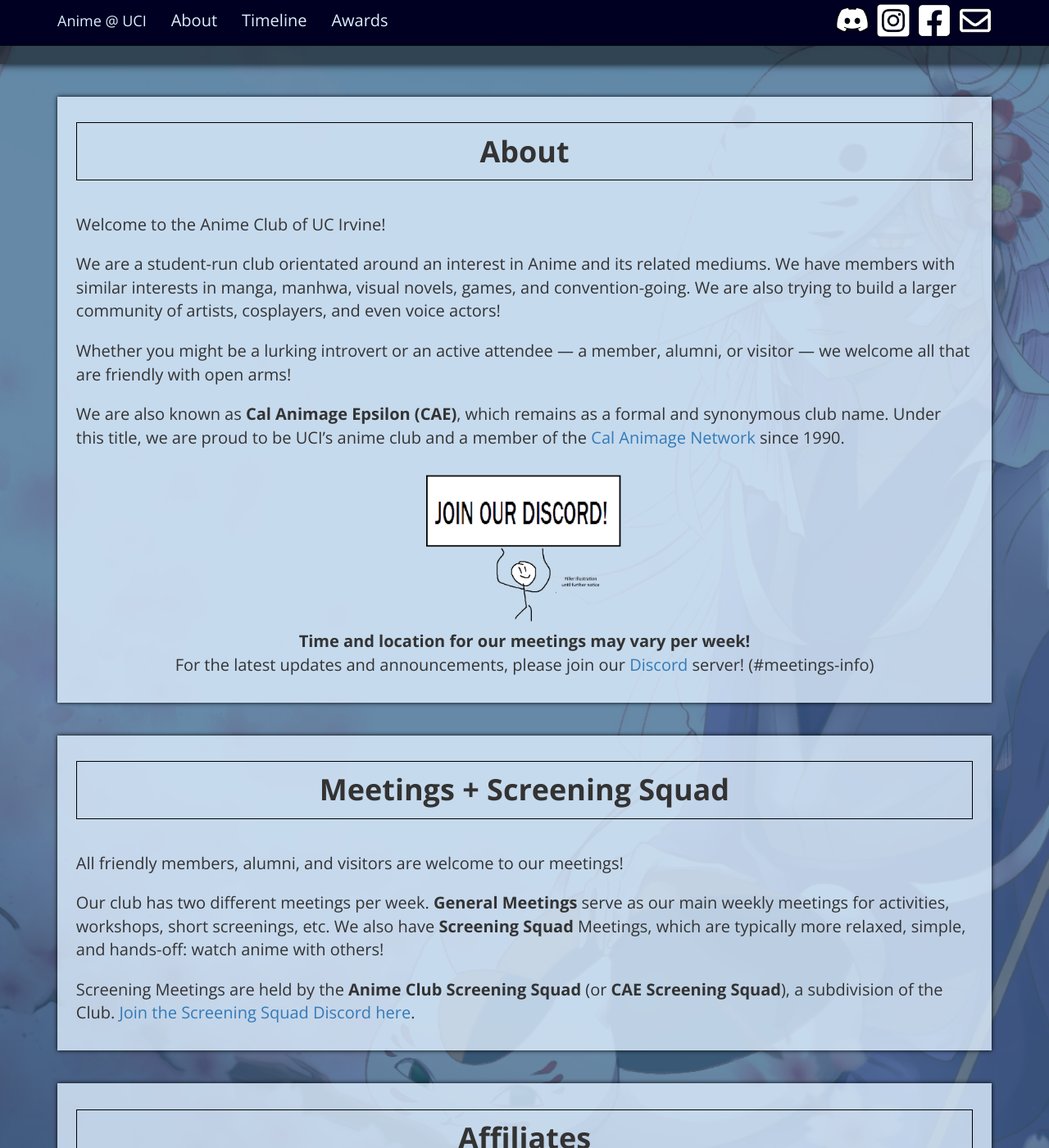
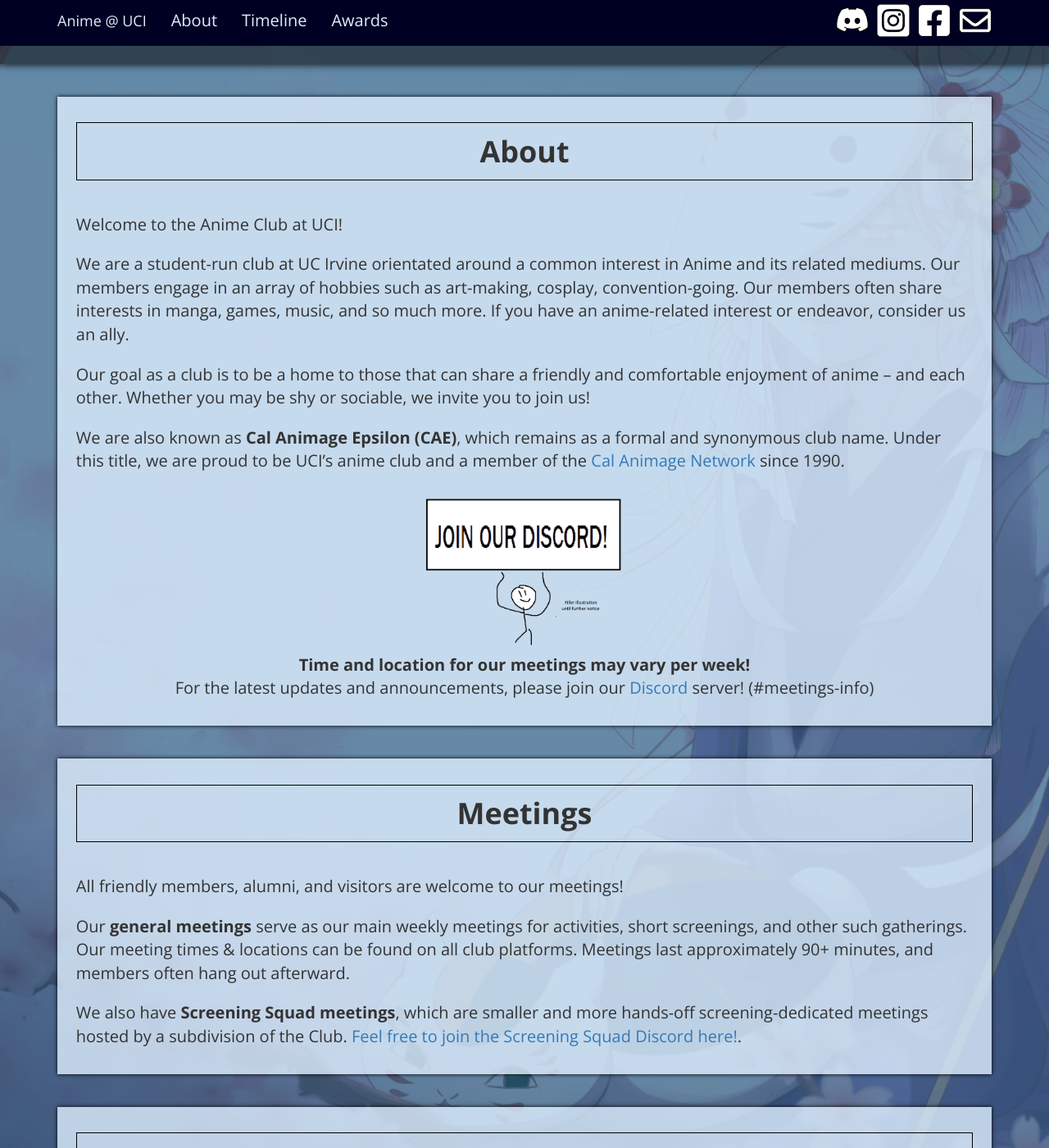
Before and after one commit to jeepracer98/uci.moe, a Jekyll site: the page built from index.html, in a window 1280 px wide and 1400 px high, scrolled down 749 px. Shown: the whole window at 82% size. Built offline with Jekyll 4.4.1, drawn with Linux system fonts in a browser that asks for light colours; some web fonts are replaced; some of the changed text lies outside the part shown.

Commit message:
Updated main page text with the greatest and latest™ from Yanni®

```diff
--- a/index.html
+++ b/index.html
@@ -6,13 +6,13 @@ page_type: main
     <a name="about"></a>
     <h1>About</h1>
     <p>
-        Welcome to the Anime Club of UC Irvine!
+        Welcome to the Anime Club at UCI!
     </p>
     <p>
-        We are a student-run club orientated around an interest in Anime and its related mediums. We have members with similar interests in manga, manhwa, visual novels, games, and convention-going. We are also trying to build a larger community of artists, cosplayers, and even voice actors!
+        We are a student-run club at UC Irvine orientated around a common interest in Anime and its related mediums. Our members engage in an array of hobbies such as art-making, cosplay, convention-going. Our members often share interests in manga, games, music, and so much more. If you have an anime-related interest or endeavor, consider us an ally.
     </p>
     <p>
-        Whether you might be a lurking introvert or an active attendee — a member, alumni, or visitor — we welcome all that are friendly with open arms!
+        Our goal as a club is to be a home to those that can share a friendly and comfortable enjoyment of anime – and each other. Whether you may be shy or sociable, we invite you to join us!
     </p>
     <p>
         We are also known as <b>Cal Animage Epsilon (CAE)</b>, which remains as a formal and synonymous club name. Under this title, we are proud to be UCI’s anime club and a member of the <a href="https://animage.moe/">Cal Animage Network</a> since 1990.
@@ -30,15 +30,15 @@ page_type: main
 </div>
 <div class="section">
     <a name="meetings"></a>
-    <h1>Meetings + Screening Squad</h1>
+    <h1>Meetings</h1>
     <p>
         All friendly members, alumni, and visitors are welcome to our meetings!
     </p>
     <p>
-        Our club has two different meetings per week. <b>General Meetings</b> serve as our main weekly meetings for activities, workshops, short screenings, etc. We also have <b>Screening Squad</b> Meetings, which are typically more relaxed, simple, and hands-off: watch anime with others!
+        Our <b>general meetings</b> serve as our main weekly meetings for activities, short screenings, and other such gatherings. Our meeting times &amp; locations can be found on all club platforms. Meetings last approximately 90+ minutes, and members often hang out afterward.
     </p>
     <p>
-        Screening Meetings are held by the <b>Anime Club Screening Squad</b> (or <b>CAE Screening Squad</b>), a subdivision of the Club. <a href="https://uci.moe/ss_discord/">Join the Screening Squad Discord here</a>.
+    We also have <b>Screening Squad meetings</b>, which are smaller and more hands-off screening-dedicated meetings hosted by a subdivision of the Club. <a href="https://uci.moe/ss_discord/">Feel free to join the Screening Squad Discord here!</a>.
     </p>
 </div>
 <div class="section">
@@ -46,12 +46,9 @@ page_type: main
     <h1>Affiliates</h1>
     <p>
         <b>ZotCon</b> (<a href="https://www.zotcon.org">Website</a>)<br />
-        ZotCon is <b>the</b> anime-themed convention club at UCI. They’re responsible for holding annual anime-themed conventions at our campus. We strongly support their efforts!<br /><br />
+        ZotCon is the anime-themed convention club of UCI. They’re responsible for holding annual anime-themed conventions on campus, which brings in hundreds of guests every year. We strongly support their efforts!<br /><br />
 
         <b>CalAnime Newsletter</b> (<a href="https://issuu.com/calanime">Website</a>)<br />
         The CalAnime Newsletter is a newsletter founded by a group of high schoolers with a passion to keep Californian anime enthusiasts up to date on anime-related content. We are proud to sponsor CalAnime Newsletter and any other passion projects alike!<br /><br />
-
-        <b>osu! UCI</b> (<a href="http://www.osuuci.com">Website</a>)<br />
-        Anteaters who play osu! What more can you ask for?
     </p>
 </div>
```
